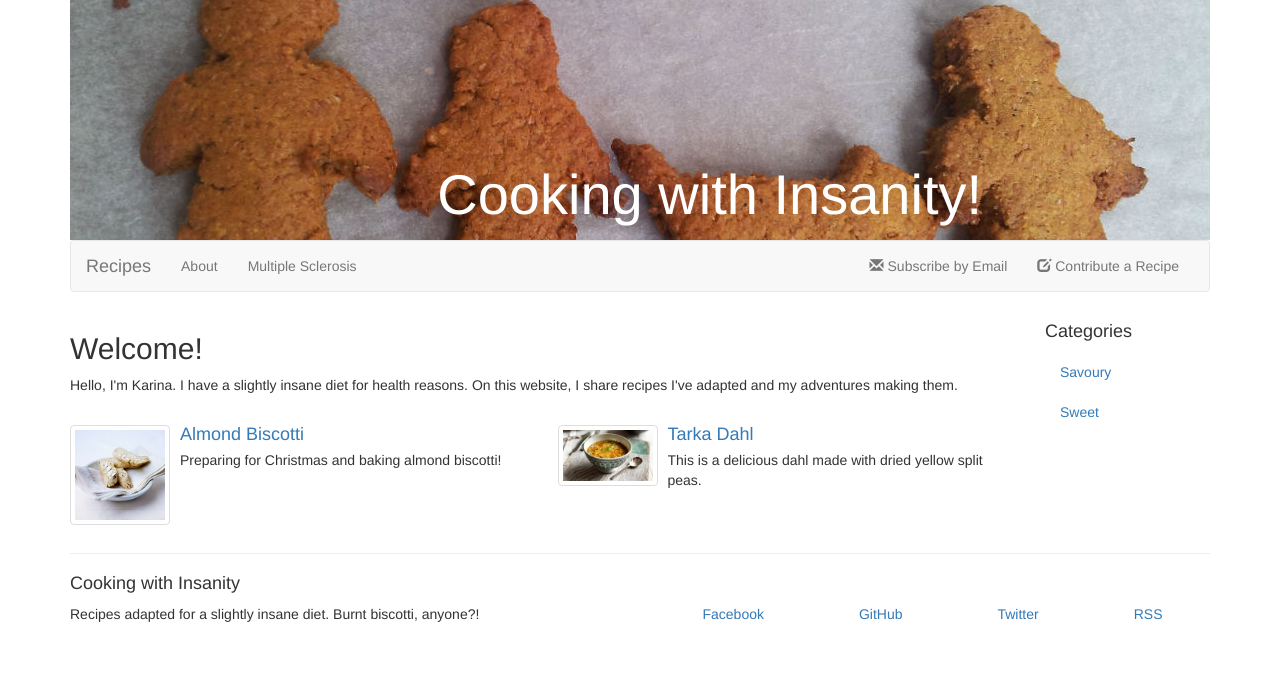
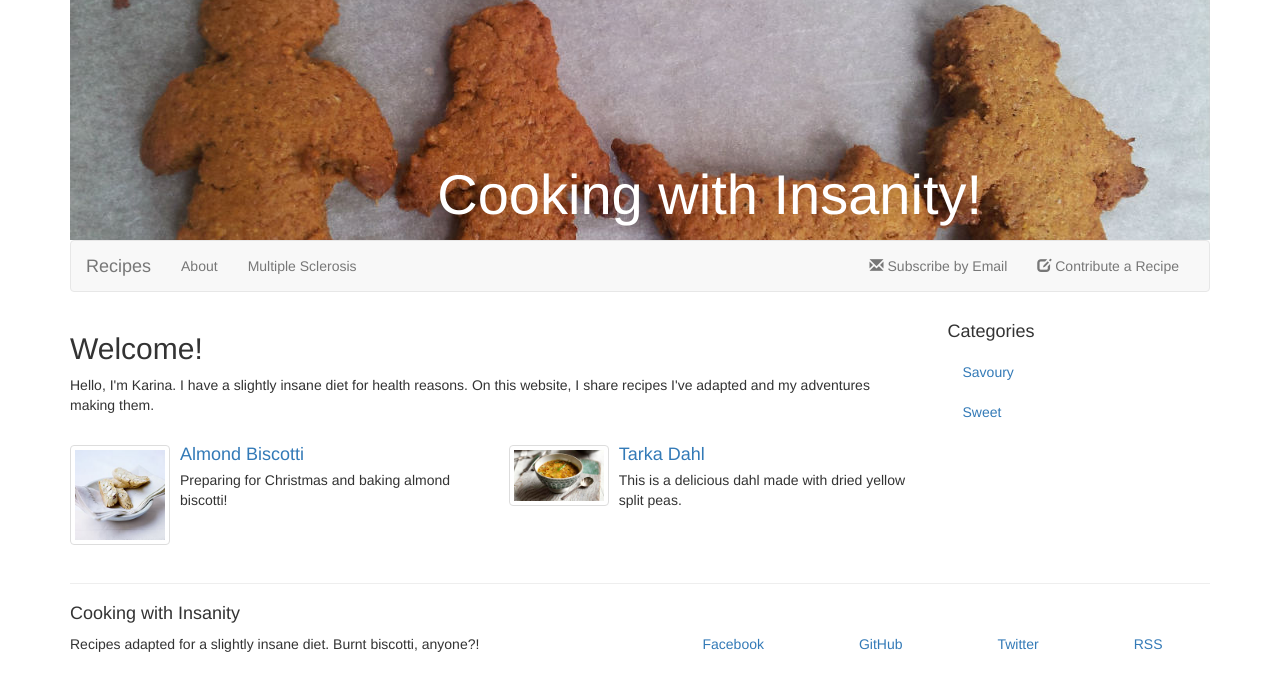
Before and after one commit to lajkika/cookinsanity, a Jekyll site: the page built from index.html, in a window 1280 px wide. Shown: the top 691 px of the page. Built offline with Jekyll 4.4.1, drawn with Linux system fonts in a browser that asks for light colours; nearby versions of some CDN libraries.

Commit message:
layout: tweak lg gird and tile spacing.

```diff
--- a/_layouts/default.html
+++ b/_layouts/default.html
@@ -7,14 +7,14 @@
         {% include header.html %}
         {% include navbar.html %}
         <div class="row">
-          <div class="col-sm-9 col-md-9 col-lg-10">
+          <div class="col-sm-9 col-md-9">
             <div class="page-content">
               <div class="wrapper">
                 {{ content }}
               </div>
             </div>
           </div>
-          <div class="col-sm-3 col-md-3 col-lg-2">
+          <div class="col-sm-3 col-md-3">
             {% include sidebar.html %}
           </div>
         </div>
--- a/css/main.scss
+++ b/css/main.scss
@@ -55,6 +55,7 @@ body {
 
 // Tile.
 .tile {
+  margin-bottom: 10px;
   .tile-image {
     max-width: 100px;
   }
```
